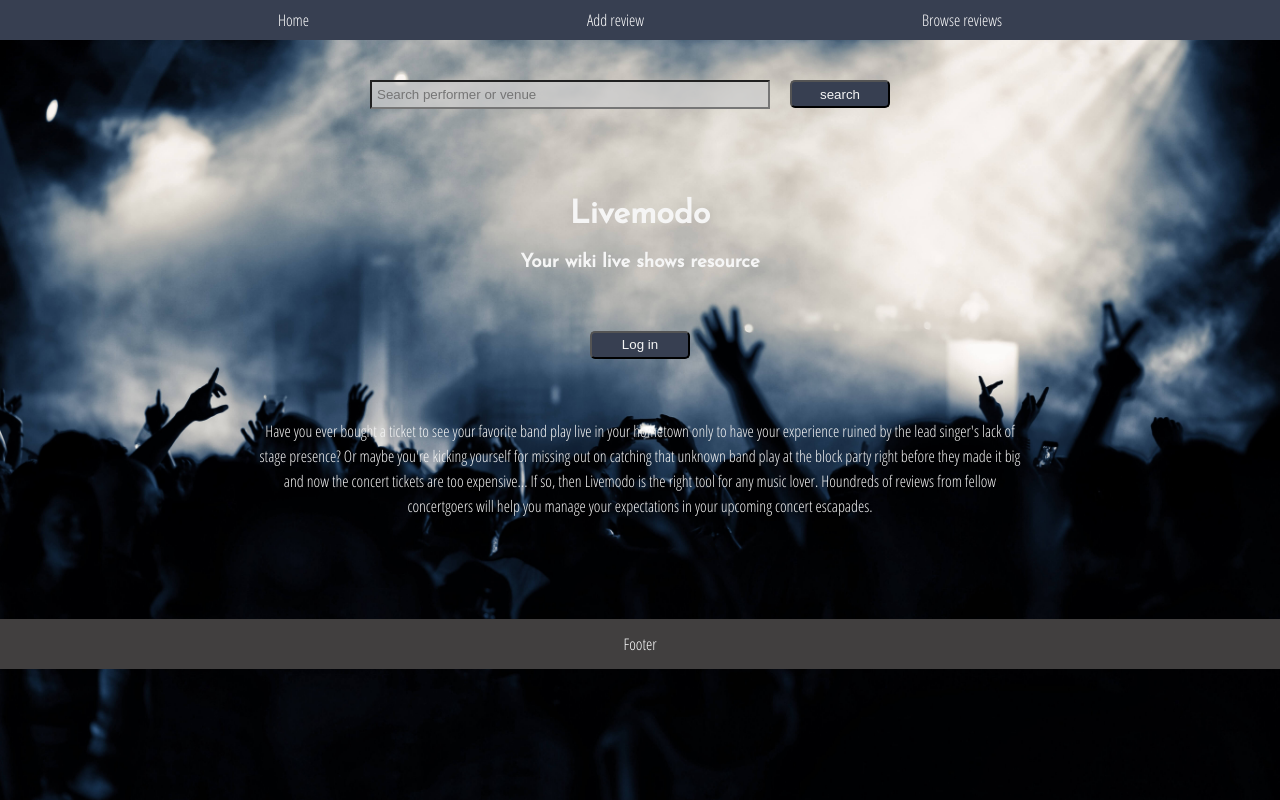
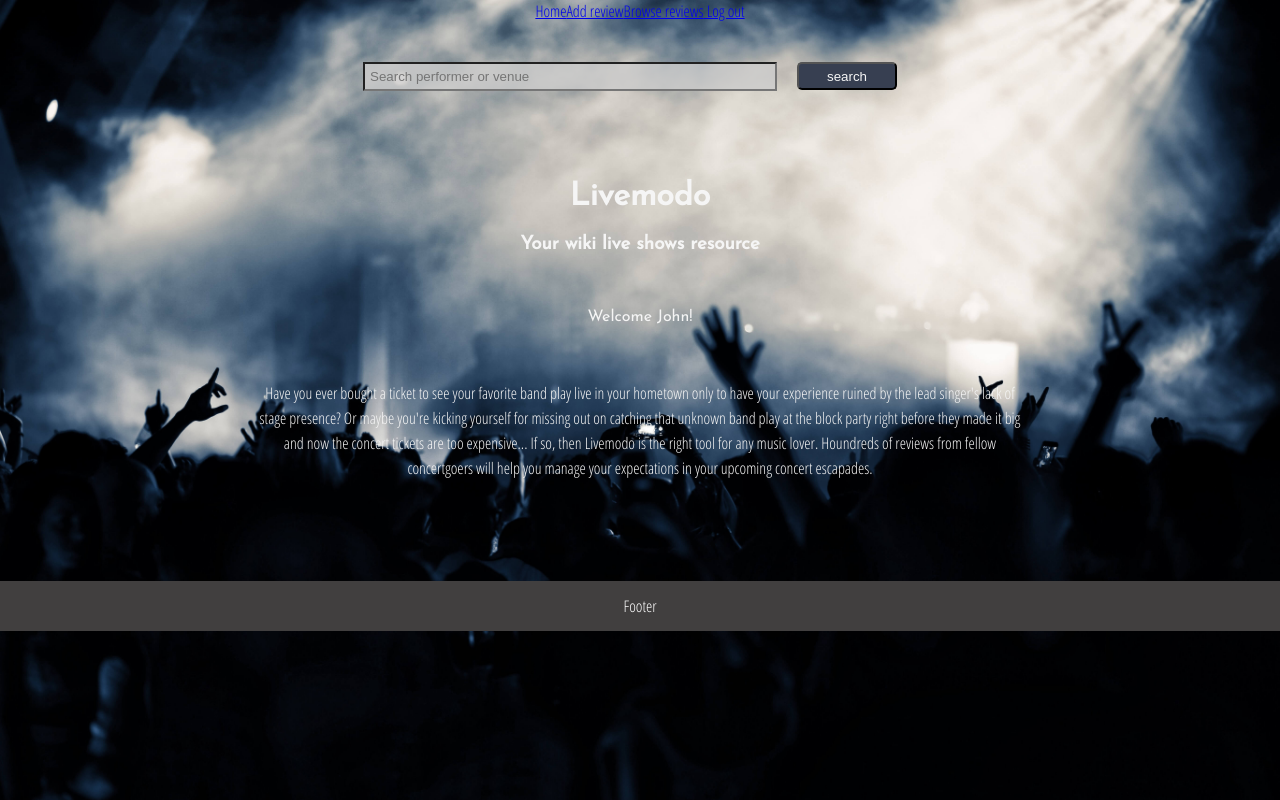
Before and after one commit to BC1985/livemodo, a React (Create React App) app: page / in a window 1280 px wide. Built offline with nearby package versions, Linux system fonts and the light colour scheme.

Commit message:
Move username to state

```diff
--- a/src/App.js
+++ b/src/App.js
@@ -2,7 +2,6 @@ import React, { Component } from "react";
 import { BrowserRouter as Router, Switch, Route } from "react-router-dom";
 import "./App.css";
 import Navbar from "./Navbar";
-import "./Navbar.css";
 import Footer from "./Footer";
 import "./Footer.css";
 import LandingPage from "./LandingPage";
@@ -25,8 +24,9 @@ export default class App extends Component {
   constructor() {
     super();
     this.state = {
-      isEmptyState: true,
-      isLoggedIn: false
+      isLoggedIn: true,
+      userName: "John",
+      isEmptyState: true
     };
   }
 
@@ -43,23 +43,17 @@ export default class App extends Component {
     });
   };
   render() {
-    const { isLoggedIn } = this.state;
-    console.log(isLoggedIn);
+    const { isLoggedIn, userName } = this.state;
     return (
       <Router>
         <div className="App">
-          <Navbar isLoggedIn={isLoggedIn} />
+          <Navbar isLoggedIn={isLoggedIn} userName={userName} />
           <BrowseForm />
           <Switch>
             {this.state.isThankYouPage && (
               <ThankYouPage thankYouRedirect={this.thankYouRedirect} />
             )}
-            <Route
-              exact
-              path="/"
-              component={LandingPage}
-              isLoggedIn={isLoggedIn}
-            />
+            <LandingPage isLoggedIn={isLoggedIn} />
             <Route path="/signup" component={SignupForm} />
             <Route path="/browse" component={BrowseReviewsPage} />
             <Route path="/login" component={LoginPage} />
```
